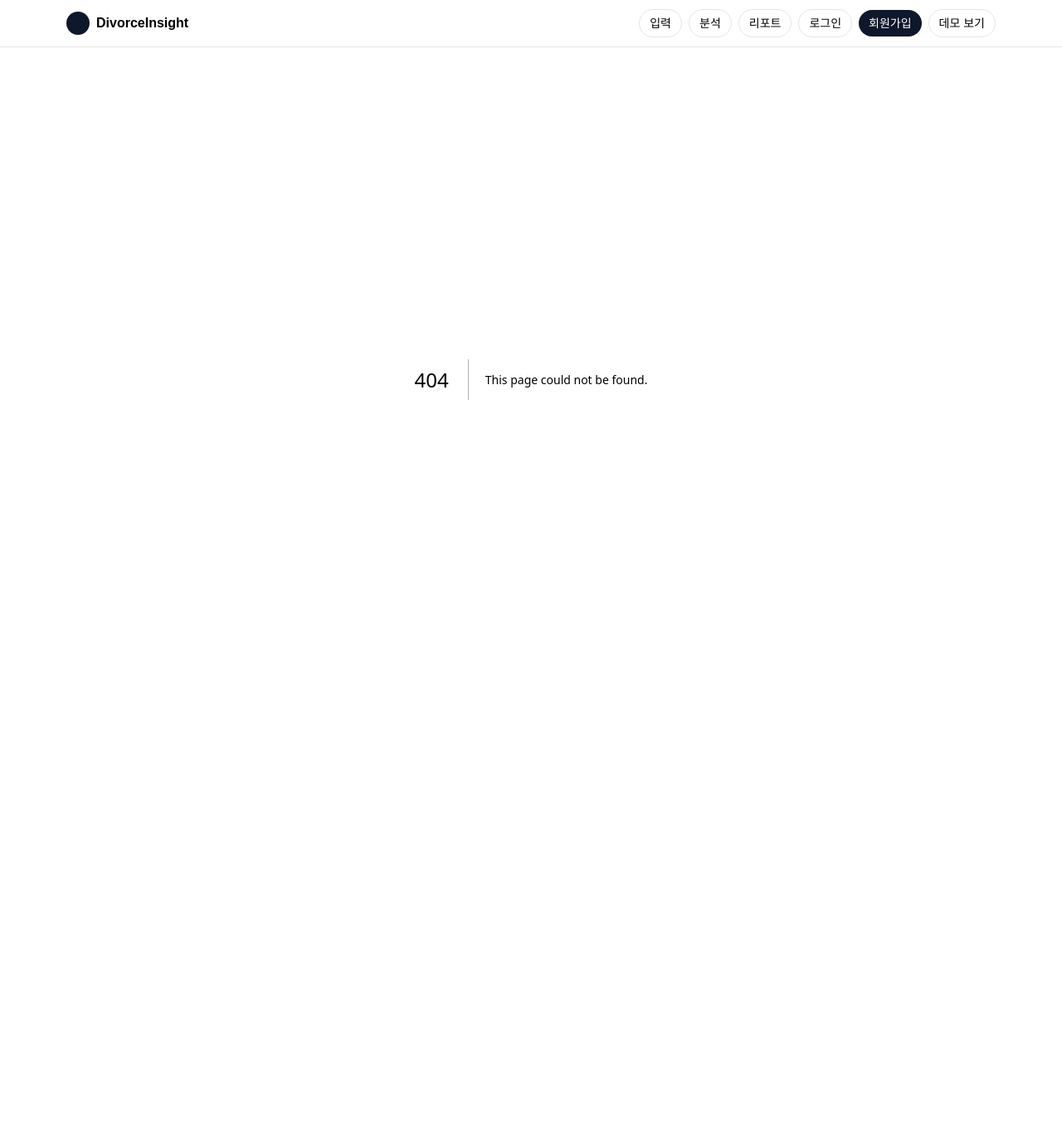
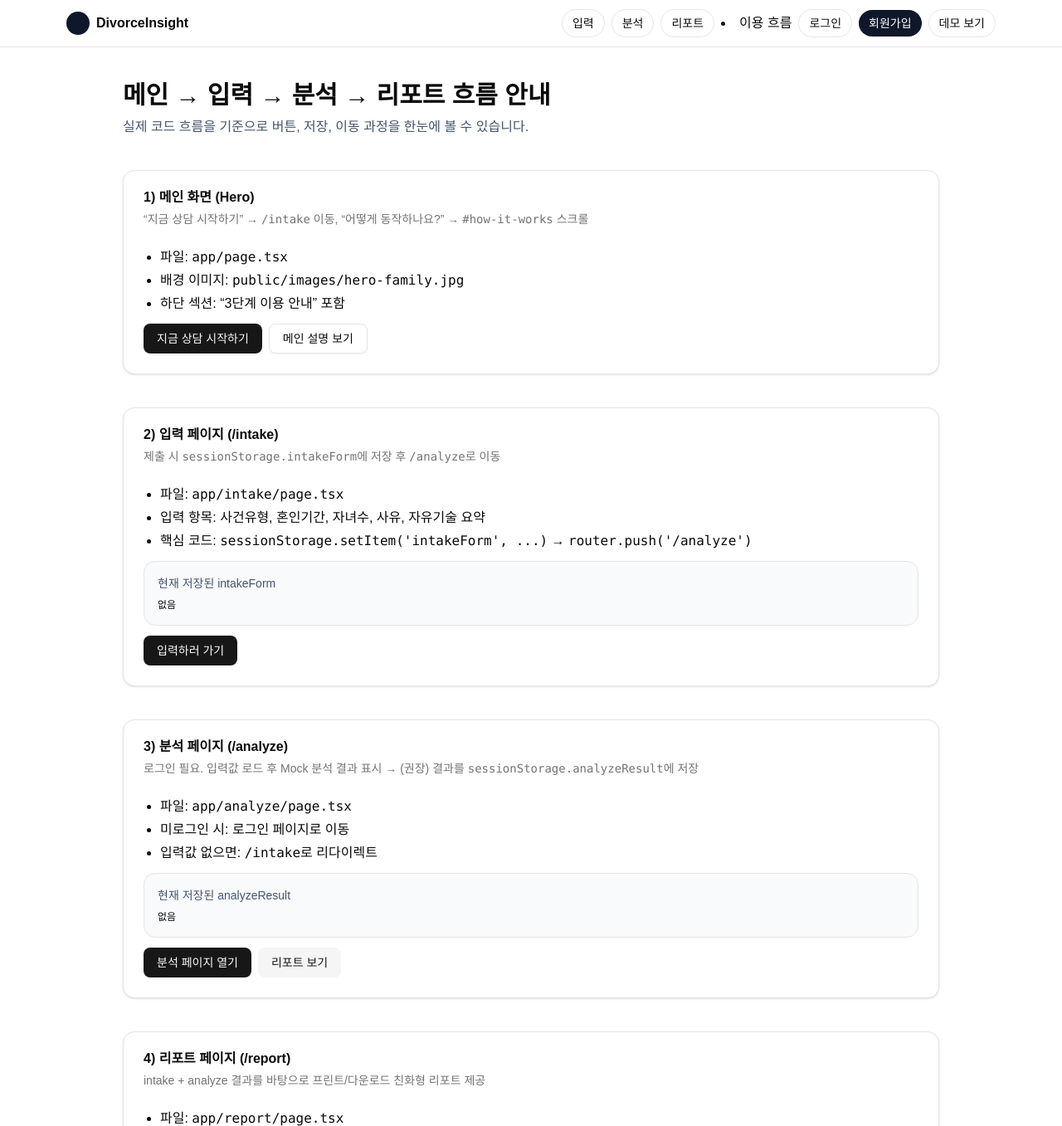
Before and after one commit to Dong-gyun-lim/ai-legal-frontend, a Next.js app: page /help/main-flow in a window 1280 px wide. Before the commit this address had no page. Shown: the top 1357 px of the page at 83% size. Before the commit the page ends 857 px from the top, so only its background shows below. Built offline with nearby package versions, Linux system fonts and the light colour scheme.

Commit message:
10/24 14:20
동작 구현 설명 페이지 완료 (아직 수정 단계)

```diff
--- /dev/null
+++ b/app/help/main-flow/page.tsx
@@ -0,0 +1,159 @@
+'use client';
+
+import Link from 'next/link';
+import { useEffect, useState } from 'react';
+import { Card, CardHeader, CardContent, CardTitle, CardDescription } from '@/components/ui/card';
+import { Button } from '@/components/ui/button';
+import { Gavel, FileText, BarChart3, ChevronRight } from 'lucide-react';
+
+export default function HelpMainFlowPage() {
+    const [intake, setIntake] = useState<any>(null);
+    const [analyze, setAnalyze] = useState<any>(null);
+
+    useEffect(() => {
+        try {
+            const i = sessionStorage.getItem('intakeForm');
+            const a = sessionStorage.getItem('analyzeResult');
+            setIntake(i ? JSON.parse(i) : null);
+            setAnalyze(a ? JSON.parse(a) : null);
+        } catch {}
+    }, []);
+
+    return (
+        <div className="mx-auto max-w-5xl px-5 py-10 space-y-10">
+            <header className="space-y-2">
+                <h1 className="text-3xl font-bold">메인 → 입력 → 분석 → 리포트 흐름 안내</h1>
+                <p className="text-slate-600 dark:text-slate-300">
+                    실제 코드 흐름을 기준으로 버튼, 저장, 이동 과정을 한눈에 볼 수 있습니다.
+                </p>
+            </header>
+
+            {/* 1️⃣ 메인 페이지 */}
+            <Card>
+                <CardHeader>
+                    <CardTitle>1) 메인 화면 (Hero)</CardTitle>
+                    <CardDescription>
+                        “지금 상담 시작하기” → <code>/intake</code> 이동, “어떻게 동작하나요?” →{' '}
+                        <code>#how-it-works</code> 스크롤
+                    </CardDescription>
+                </CardHeader>
+                <CardContent className="space-y-3">
+                    <ul className="list-disc pl-5 space-y-1">
+                        <li>
+                            파일: <code>app/page.tsx</code>
+                        </li>
+                        <li>
+                            배경 이미지: <code>public/images/hero-family.jpg</code>
+                        </li>
+                        <li>하단 섹션: “3단계 이용 안내” 포함</li>
+                    </ul>
+                    <div className="flex gap-2">
+                        <Button asChild>
+                            <Link href="/intake">지금 상담 시작하기</Link>
+                        </Button>
+                        <Button asChild variant="outline">
+                            <a href="/#how-it-works">메인 설명 보기</a>
+                        </Button>
+                    </div>
+                </CardContent>
+            </Card>
+
+            {/* 2️⃣ 입력 페이지 */}
+            <Card>
+                <CardHeader>
+                    <CardTitle>2) 입력 페이지 (/intake)</CardTitle>
+                    <CardDescription>
+                        제출 시 <code>sessionStorage.intakeForm</code>에 저장 후 <code>/analyze</code>로 이동
+                    </CardDescription>
+                </CardHeader>
+                <CardContent className="space-y-3">
+                    <ul className="list-disc pl-5 space-y-1">
+                        <li>
+                            파일: <code>app/intake/page.tsx</code>
+                        </li>
+                        <li>입력 항목: 사건유형, 혼인기간, 자녀수, 사유, 자유기술 요약</li>
+                        <li>
+                            핵심 코드: <code>sessionStorage.setItem('intakeForm', ...)</code> →{' '}
+                            <code>router.push('/analyze')</code>
+                        </li>
+                    </ul>
+                    <div className="rounded-xl border p-4 bg-slate-50 dark:bg-slate-900/30">
+                        <div className="text-sm text-slate-600 dark:text-slate-300">현재 저장된 intakeForm</div>
+                        <pre className="text-xs overflow-auto max-h-48 mt-2">
+                            {intake ? JSON.stringify(intake, null, 2) : '없음'}
+                        </pre>
+                    </div>
+                    <Button asChild>
+                        <Link href="/intake">입력하러 가기</Link>
+                    </Button>
+                </CardContent>
+            </Card>
+
+            {/* 3️⃣ 분석 페이지 */}
+            <Card>
+                <CardHeader>
+                    <CardTitle>3) 분석 페이지 (/analyze)</CardTitle>
+                    <CardDescription>
+                        로그인 필요. 입력값 로드 후 Mock 분석 결과 표시 → (권장) 결과를{' '}
+                        <code>sessionStorage.analyzeResult</code>에 저장
+                    </CardDescription>
+                </CardHeader>
+                <CardContent className="space-y-3">
+                    <ul className="list-disc pl-5 space-y-1">
+                        <li>
+                            파일: <code>app/analyze/page.tsx</code>
+                        </li>
+                        <li>미로그인 시: 로그인 페이지로 이동</li>
+                        <li>
+                            입력값 없으면: <code>/intake</code>로 리다이렉트
+                        </li>
+                    </ul>
+                    <div className="rounded-xl border p-4 bg-slate-50 dark:bg-slate-900/30">
+                        <div className="text-sm text-slate-600 dark:text-slate-300">현재 저장된 analyzeResult</div>
+                        <pre className="text-xs overflow-auto max-h-48 mt-2">
+                            {analyze ? JSON.stringify(analyze, null, 2) : '없음'}
+                        </pre>
+                    </div>
+                    <div className="flex gap-2">
+                        <Button asChild>
+                            <Link href="/analyze">분석 페이지 열기</Link>
+                        </Button>
+                        <Button asChild variant="secondary">
+                            <Link href="/report">리포트 보기</Link>
+                        </Button>
+                    </div>
+                </CardContent>
+            </Card>
+
+            {/* 4️⃣ 리포트 페이지 */}
+            <Card>
+                <CardHeader>
+                    <CardTitle>4) 리포트 페이지 (/report)</CardTitle>
+                    <CardDescription>
+                        intake + analyze 결과를 바탕으로 프린트/다운로드 친화형 리포트 제공
+                    </CardDescription>
+                </CardHeader>
+                <CardContent className="space-y-3">
+                    <ul className="list-disc pl-5 space-y-1">
+                        <li>
+                            파일: <code>app/report/page.tsx</code>
+                        </li>
+                        <li>분석 결과가 없을 경우 Mock 데이터로 대체</li>
+                    </ul>
+                    <div className="flex gap-2">
+                        <Button asChild variant="outline">
+                            <Link href="/intake">다시 입력</Link>
+                        </Button>
+                        <Button asChild>
+                            <Link href="/report">리포트 페이지 열기</Link>
+                        </Button>
+                    </div>
+                </CardContent>
+            </Card>
+
+            <footer className="text-sm text-slate-500">
+                ※ 본 서비스는 법률 자문을 대체하지 않으며 참고용 분석 도구입니다.
+            </footer>
+        </div>
+    );
+}
--- a/components/SiteNav.tsx
+++ b/components/SiteNav.tsx
@@ -120,6 +120,9 @@ export default function SiteNav() {
                     >
                         리포트
                     </Link>
+                    <li>
+                        <Link href="/help/main-flow">이용 흐름</Link>
+                    </li>
 
                     {!user ? (
                         <>
```
